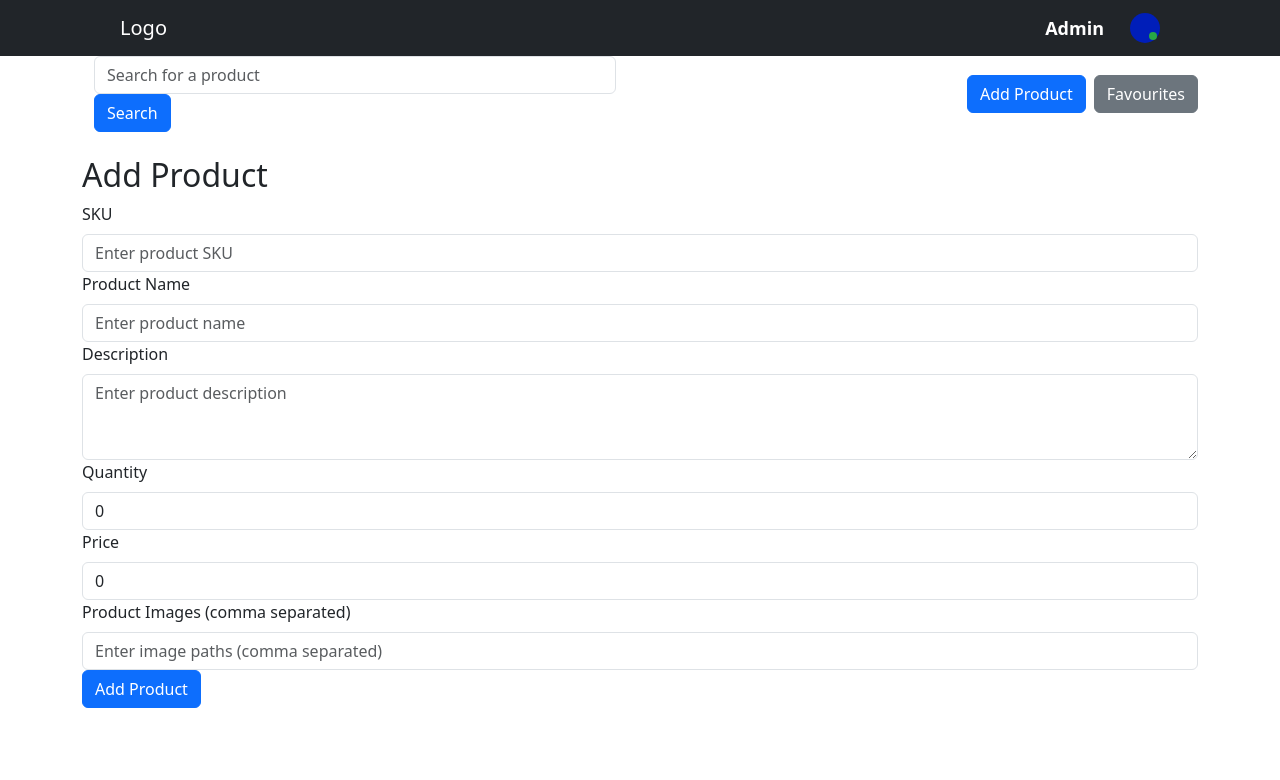
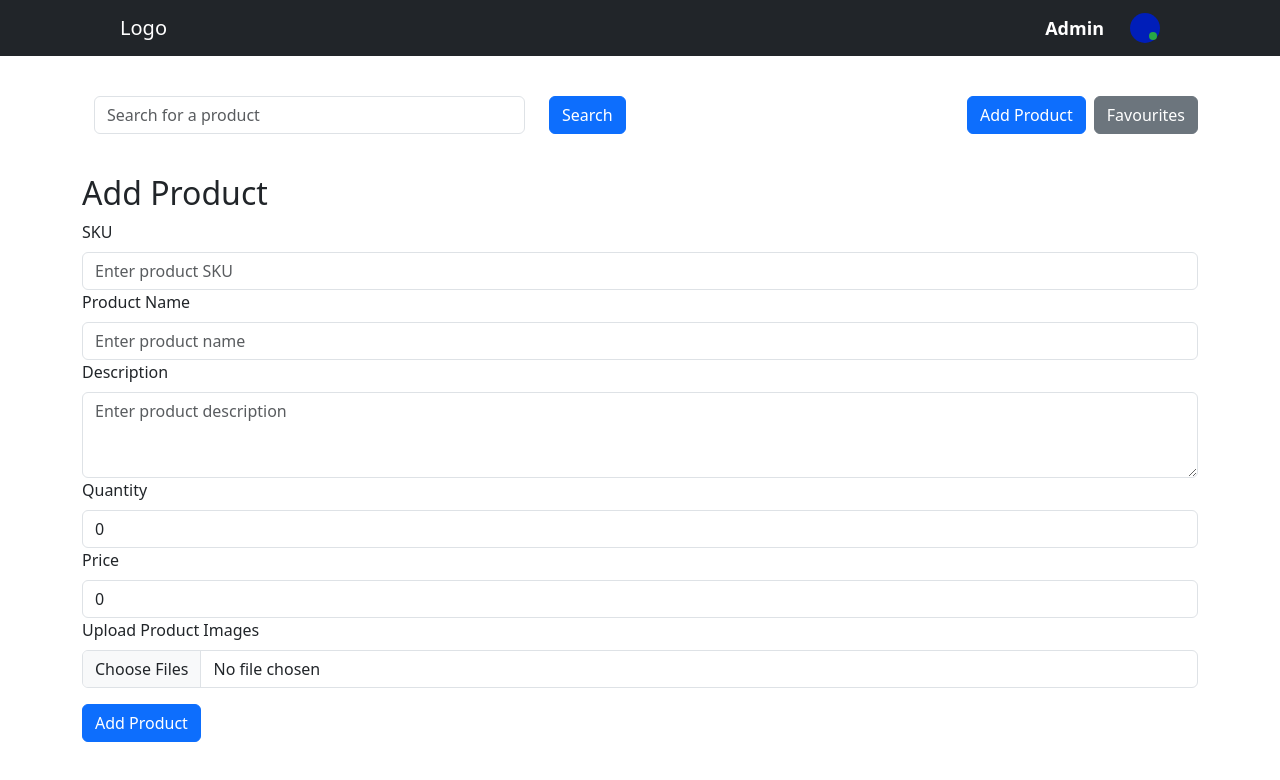
Before and after one commit to bkumaranbk/mini_ecom_frontend, a React (Create React App) app: page /add-product in a window 1280 px wide. Shown: the top 780 px of the page. Built offline with nearby package versions, Linux system fonts and the light colour scheme; a web font is replaced by a local one.

Commit message:
Front end Done

```diff
--- a/package.json
+++ b/package.json
@@ -5,12 +5,16 @@
   "dependencies": {
     "bootstrap": "^5.3.3",
     "cra-template": "1.2.0",
+    "multer": "^1.4.5-lts.1",
     "react": "^19.0.0",
     "react-bootstrap": "^2.10.6",
     "react-dom": "^19.0.0",
     "react-icons": "^5.4.0",
+    "react-redux": "^9.2.0",
     "react-router-dom": "^7.0.2",
-    "react-scripts": "5.0.1"
+    "react-scripts": "5.0.1",
+    "redux": "^5.0.1",
+    "redux-thunk": "^3.1.0"
   },
   "scripts": {
     "start": "react-scripts start",
--- a/src/components/Header.jsx
+++ b/src/components/Header.jsx
@@ -3,7 +3,7 @@ import { Navbar, Nav } from 'react-bootstrap';
 import { Link } from 'react-router-dom';
 
 const Header = () => (
-  <Navbar bg="dark" variant="dark" className="navbar-custom">
+  <Navbar bg="dark" variant="dark" className="navbar-custom align-items-center mb-4"  md={8} sm={6} xl={3}>
     {/* Logo */}
     <Navbar.Brand as={Link} to="/" className="brand-text nav-section">
       Logo
--- a/src/pages/AddProductPage.jsx
+++ b/src/pages/AddProductPage.jsx
@@ -2,7 +2,7 @@ import React, { useState } from 'react';
 import { Container, Form, Table, Button, Row, Col, Alert } from 'react-bootstrap';
 import { Link } from 'react-router-dom';
 import ProductSearchPage from './ProductSearchPage';
-import {  useNavigate } from 'react-router-dom';
+import { useNavigate } from 'react-router-dom';
 
 
 const AddProductPage = () => {
@@ -60,13 +60,13 @@ const AddProductPage = () => {
 
   return (
     <Container>
-    <Row className="align-items-center mb-4">
-        <Col md={6}>
+      <Row className="align-items-center mb-4">
+        <Col md={6} >
           <ProductSearchPage />
         </Col>
-        <Col md={6} className="text-end">
-        <Link to="/add-product" className="btn btn-primary me-2">Add Product</Link>
-        <Link to="/favourites" className="btn btn-secondary">Favourites</Link>
+        <Col mb={3} sm={2} md={6} className="text-end">
+          <Link to="/add-product" className="btn btn-primary me-2">Add Product</Link>
+          <Link to="/favourites" className="btn btn-secondary">Favourites</Link>
         </Col>
       </Row>
       <h2>Add Product</h2>
@@ -132,16 +132,16 @@ const AddProductPage = () => {
         </Form.Group>
 
         <Form.Group controlId="formProductImages">
-          <Form.Label>Product Images (comma separated)</Form.Label>
+          <Form.Label>Upload Product Images</Form.Label>
           <Form.Control
-            type="text"
-            placeholder="Enter image paths (comma separated)"
-            value={images}
-            onChange={(e) => setImages(e.target.value.split(','))}
+            type="file"
+            multiple
+            accept="image/*"
+            onChange={(e) => setImages(e.target.files)}
           />
         </Form.Group>
 
-        <Button variant="primary" type="submit">
+        <Button className="mt-3 mb-4" variant="primary" type="submit">
           Add Product
         </Button>
       </Form>
--- a/src/pages/EditProductPage.jsx
+++ b/src/pages/EditProductPage.jsx
@@ -62,7 +62,7 @@ const EditProductPage = () => {
         <Link to="/favourites" className="btn btn-secondary">Favourites</Link>
         </Col>
       </Row>
-      <h2>Edit Product {id}</h2>
+      <h2>Edit Product {product.sku}</h2>
       {error && <p className="text-danger">{error}</p>}
       <Form onSubmit={handleSubmit}>
       <Form.Group controlId="formProductSku">
@@ -135,7 +135,7 @@ const EditProductPage = () => {
           />
         </Form.Group>
 
-        <Button variant="primary" type="submit">
+        <Button className='mt-3 mb-4' variant="primary" type="submit">
           Save Changes
         </Button>
       </Form>
--- a/src/pages/FavouriteProductsPage.jsx
+++ b/src/pages/FavouriteProductsPage.jsx
@@ -40,7 +40,7 @@ const FavouriteProductsPage = () => {
   }
 
   return (
-    <Container>
+    <Container className="align-items-center mb-4" md={4} sm={6} xl={3}>
     <Row className="align-items-center mb-4">
         <Col md={6}>
           <ProductSearchPage />
@@ -51,7 +51,7 @@ const FavouriteProductsPage = () => {
         </Col>
       </Row>
       <h1>Favourite Products</h1>
-      <Table striped bordered hover>
+      <Table striped hover >
         <thead>
           <tr>
             <th>SKU</th>
--- a/src/pages/ProductSearchPage.jsx
+++ b/src/pages/ProductSearchPage.jsx
@@ -1,16 +1,21 @@
 import React from 'react';
-import { Container, Form, Button, Table } from 'react-bootstrap';
+import { Container, Form, Button, Row, Col } from 'react-bootstrap';
 
 const ProductSearchPage = () => (
-  <Container>
-    <Form>
-      <Form.Group controlId="formSearch">
-        <Form.Control type="text" placeholder="Search for a product" />
-      </Form.Group>
-
-      <Button variant="primary" type="submit">
-        Search
-      </Button>
+  <Container className="mb-3">
+    <Form className="mt-3">
+      <Row className="align-items-center">
+        <Col xs={9} sm={10}>
+          <Form.Group controlId="formSearch" className="mb-0">
+            <Form.Control type="text" placeholder="Search for a product" />
+          </Form.Group>
+        </Col>
+        <Col xs={3} sm={2} className="text-end">
+          <Button variant="primary" type="submit">
+            Search
+          </Button>
+        </Col>
+      </Row>
     </Form>
   </Container>
 );
```
Also changed, not shown: 1 other file (tests, documents, lock files or other folders).
